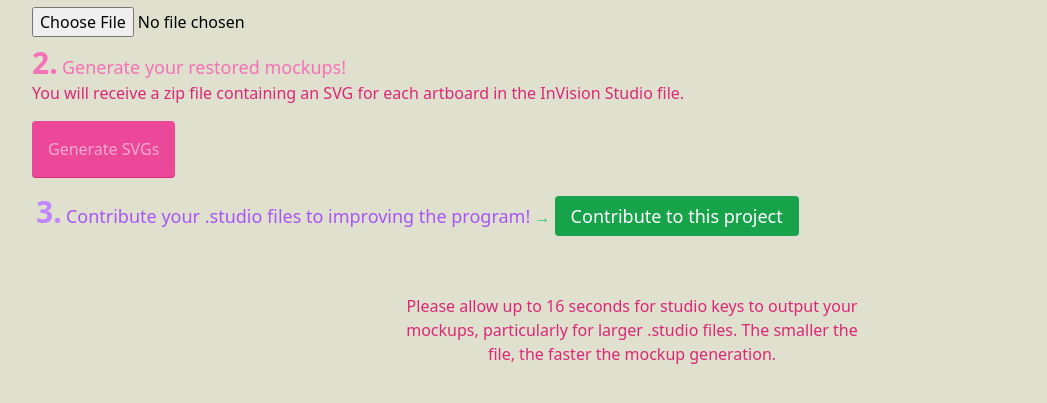
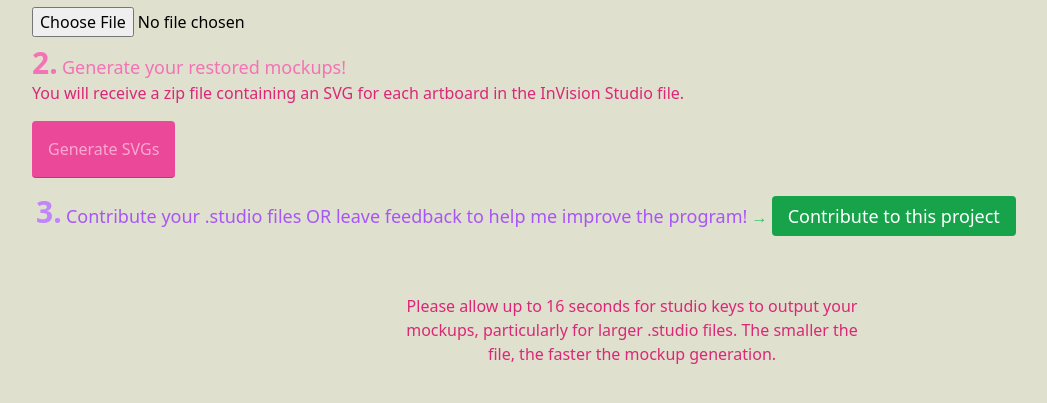
Before and after one commit to aviomg/studio-keys, a Flask app: page / in a window 1280 px wide. Shown: the part 237-640 px from the top of the page, without its empty margins (8-1055 px from the left). Run offline with Flask 3, Linux system fonts and the light colour scheme; style sheets or scripts are compiled from the project's sources.

Commit message:
minor html changes

```diff
--- a/src/templates/contribute.html
+++ b/src/templates/contribute.html
@@ -15,6 +15,7 @@
         </p>
         <p class="mt-4">        Your help is incredibly appreciated, and this is a small but impactful way to give back and help me make this a better application for everyone.
         </p>
+        <p class="mt-4">Alternatively, if you'd just like to provide a few sentences of feedback on the application and your experience (positive or negative), it would still mean the world!</p>
     </div>
     <div class="text-center max-w-xl mx-auto mt-6">
 
--- a/src/templates/form.html
+++ b/src/templates/form.html
@@ -52,10 +52,10 @@
 {% endif %}
 <h1 class="ml-11">
     <span class="text-3xl font-bold text-purple-400">3.</span>
-    <span class="text-lg text-purple-500">Contribute your .studio files to improving the program!</span>
+    <span class="text-lg text-purple-500">Contribute your .studio files OR leave feedback to help me improve the program!</span>
     <span class="font-lg font-bold text-green-500">&#8594;</span>
     <span class=" bg-green-600 text-lg text-center mt-2 mb-2 text-white px-4 py-2 rounded hover:text-green-400">
-        <a href="{{ url_for('contribute') }}" > Contribute to this project</a>
+        <a href="https://forms.gle/kPcrJvExyM2ZYy8t5" > Contribute to this project</a>
     </span>
    </h1>
        </h1>
```
